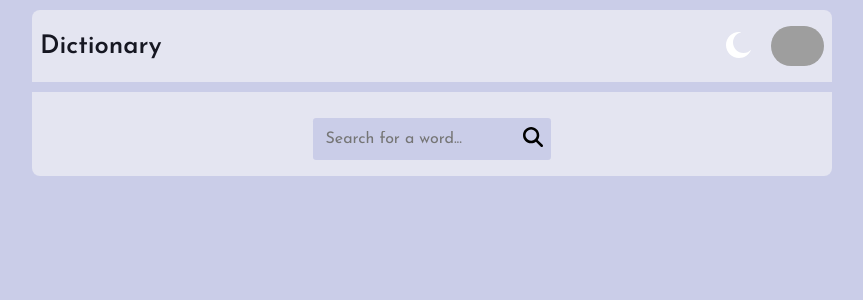
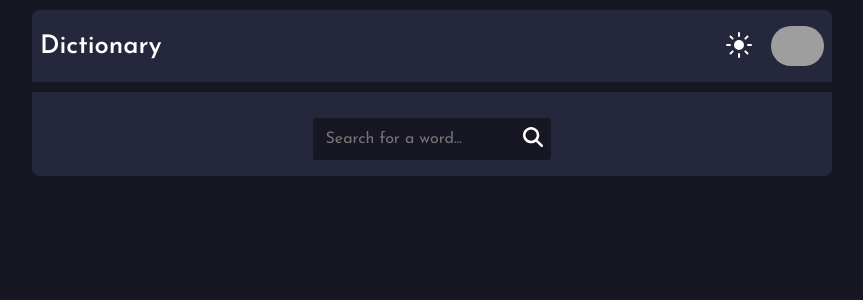
Before and after one commit to mjboy1412/Dictionary, a React (Vite) app: page / in a window 1280 px wide. Shown: the top 300 px of the page, without its empty margins (208-1071 px from the left). Built offline with nearby package versions, Linux system fonts and the light colour scheme; grey boxes are pictures that could not be loaded.

Commit message:
Fetched API

```diff
--- a/src/App.jsx
+++ b/src/App.jsx
@@ -1,12 +1,12 @@
 import { useState } from 'react';
 import Header from './components/Header';
 import './style.css';
-import Main from './components/Main';
+import MainSection from './components/MainSection';
 
 function App() {
 
     // Theme state.
-    const [theme, setTheme] = useState('light');
+    const [theme, setTheme] = useState('dark');
 
     // This function toggle the theme state between light and dark.
     const changeTheme = () => {
@@ -17,7 +17,7 @@ function App() {
     <>
     <div id='body' className={theme}>
       <Header theme={theme} changeTheme={changeTheme} />
-      <Main theme={theme} />
+      <MainSection theme={theme} />
     </div>
     </>
   )
--- a/src/components/Input.jsx
+++ b/src/components/Input.jsx
@@ -1,15 +1,44 @@
+import { useEffect, useRef, useState } from 'react';
 import searchDark from '../images/search-dark.svg';
 import searchLight from '../images/search-light.svg';
 
-export default function Input({theme}) {
+export default function Input({theme, setWordData}) {
 
+    // Set search icon image according to theme.
     const searchIcon = theme === 'light' ? searchDark : searchLight;
+
+    // State for word to fetch api data for the word user searched for.
+    const [word, setSearchWord] = useState(null);
+
+    // This useEffect will create a side effect when the word state is changed, means when user search for a word.
+    useEffect(() => {
+        if (word) {
+            const url = `https://api.dictionaryapi.dev/api/v2/entries/en/${word}`;
+
+            fetch(url)
+            .then(response => response.json())
+            .then(data => setWordData(data))
+            .catch(err => console.log('error:', err));
+        }
+    }, [word]);
+
+    // Reference for input element.
+    const inputRef = useRef();
+
+    /*
+        This function updates the word state.
+    */
+    const handleSearchBtnClick = () => {
+        // Getting the input element value.
+        const wordToSearch = inputRef.current.value.toString();
+        setSearchWord(wordToSearch);
+    }
 
     return (
         <div className='search'>
             <label htmlFor="searchWord" className={`flex ${theme}`}>
-                <input type="text" name="word" id="searchWord" placeholder="Search for a word..." />
-                <button className='searchWordBtn'>
+                <input type="text" name="word" id="searchWord" placeholder="Search for a word..." ref={inputRef} />
+                <button className='searchWordBtn' onClick={handleSearchBtnClick}>
                     <img src={searchIcon} alt="Search" height={20} />
                 </button>
             </label>
--- a/src/components/Main.jsx
+++ /dev/null
@@ -1,10 +0,0 @@
-import Input from "./Input";
-
-export default function Main({theme}) {
-
-    return (
-        <main className={`main ${theme}`}>
-            <Input theme={theme} />
-        </main>
-    );
-}
--- /dev/null
+++ b/src/components/MainSection.jsx
@@ -0,0 +1,32 @@
+import { useEffect, useState } from "react";
+import Input from "./Input";
+
+export default function MainSection({theme}) {
+
+    // State for the word  searched by user.
+    const [wordData, setWordData] = useState(null);
+
+    /*
+        This function handles the wordData.
+    */
+    const handleData = (data) => {
+        if (data.title) {
+            console.log("Not found")
+        } else {
+            console.log("Your word:", data[0].word);
+        }
+    }
+
+    // Update the result view when user search for a word each time.
+    useEffect(() => {
+        if (wordData) {
+            handleData(wordData);
+        }
+    }, [wordData]);
+
+    return (
+        <main className={`main ${theme}`}>
+            <Input theme={theme} setWordData={setWordData} />
+        </main>
+    );
+}
```
